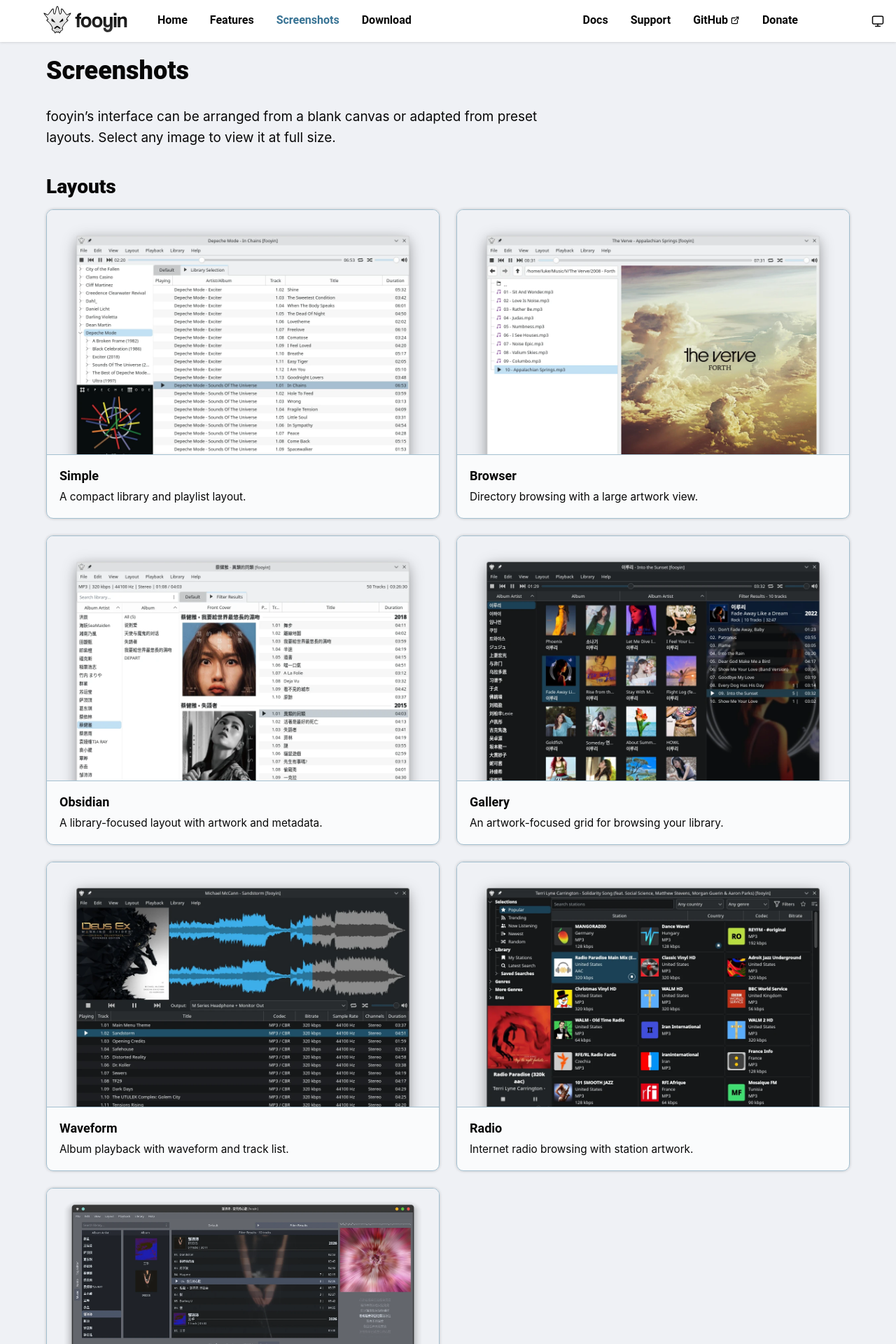
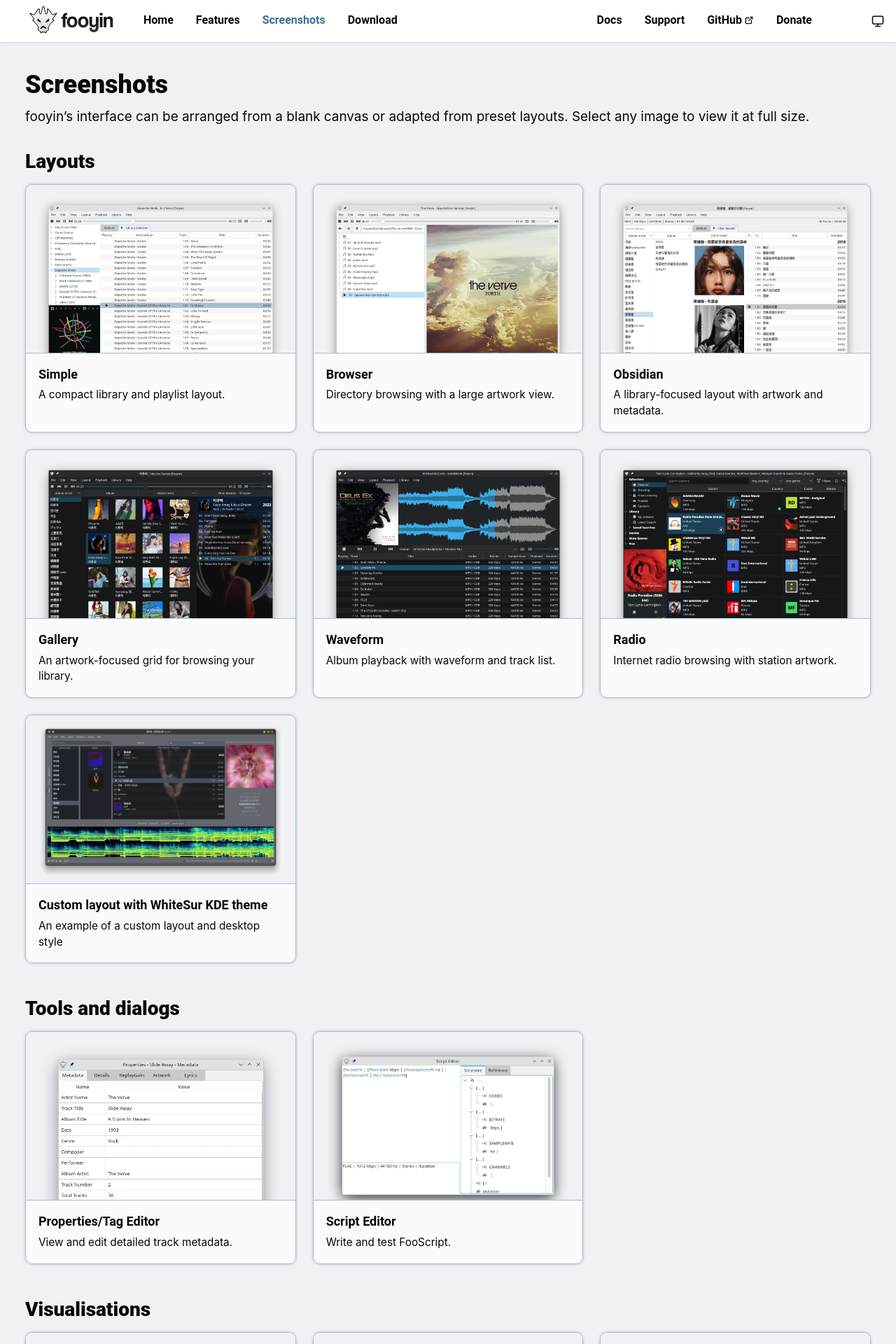
Before and after one commit to fooyin/fooyin.org, a Jekyll site: the page built from pages/screenshots.html, in a window 1280 px wide. Shown: the top 1920 px of the page at 70% size. Built offline with Jekyll 4.4.1, drawn with Linux system fonts in a browser that asks for light colours.

Commit message:
Increase page width and use 3-column grid for screenshots

```diff
--- a/assets/css/main.css
+++ b/assets/css/main.css
@@ -172,7 +172,7 @@
 
 .container {
     width: 100%;
-    max-width: 1200px;
+    max-width: 1240px;
     padding-inline: 16px;
     margin: auto;
     overflow: visible;
@@ -180,8 +180,8 @@
 
 .container-text {
     width: 100%;
-    max-width: 800px;
-    padding-inline: 24px;
+    max-width: 1240px;
+    padding-inline: 16px;
     margin: auto;
     overflow: visible;
 }
@@ -542,7 +542,6 @@
 /* Download page */
 
 .download-page {
-    max-width: 880px;
     padding-top: 20px;
 }
 
@@ -714,7 +713,6 @@
 }
 
 .donate-page {
-    max-width: 880px;
     padding-top: 48px;
 }
 
@@ -811,7 +809,6 @@
 /* Support page */
 
 .support-page {
-    max-width: 880px;
     padding-top: 20px;
 }
 
@@ -924,17 +921,22 @@
 /* Screenshots page */
 
 .screenshots-page {
-    max-width: 1180px;
+    max-width: 1240px;
     padding-top: 20px;
 }
 
 .screenshots-heading {
-    max-width: 760px;
-    margin-bottom: 38px;
+    margin-bottom: 32px;
+}
+
+.screenshots-heading h2 {
+    margin-top: 20px;
+    margin-bottom: 10px;
 }
 
 .screenshots-heading p {
     font-size: 1.05em;
+    margin: 0;
 }
 
 .screenshot-section + .screenshot-section {
@@ -947,7 +949,7 @@
 
 .image-grid {
     display: grid;
-    grid-template-columns: repeat(2, minmax(0, 1fr));
+    grid-template-columns: repeat(3, minmax(0, 1fr));
     gap: 24px;
     list-style: none;
     margin: 0;
@@ -1162,6 +1164,12 @@
     stroke-linejoin: round;
 }
 
+@media (max-width: 1100px) {
+    .image-grid {
+        grid-template-columns: repeat(2, minmax(0, 1fr));
+    }
+}
+
 @media (max-width: 700px) {
     .image-grid {
         grid-template-columns: 1fr;
@@ -1292,7 +1300,8 @@
     background-color: var(--surface-color);
     border: 1px solid var(--surface-border-color);
     border-radius: 10px;
-    margin-top: 48px;
+    max-width: 752px;
+    margin: 48px auto 0;
     padding: clamp(28px, 6vw, 44px);
     text-align: center;
 }
```
